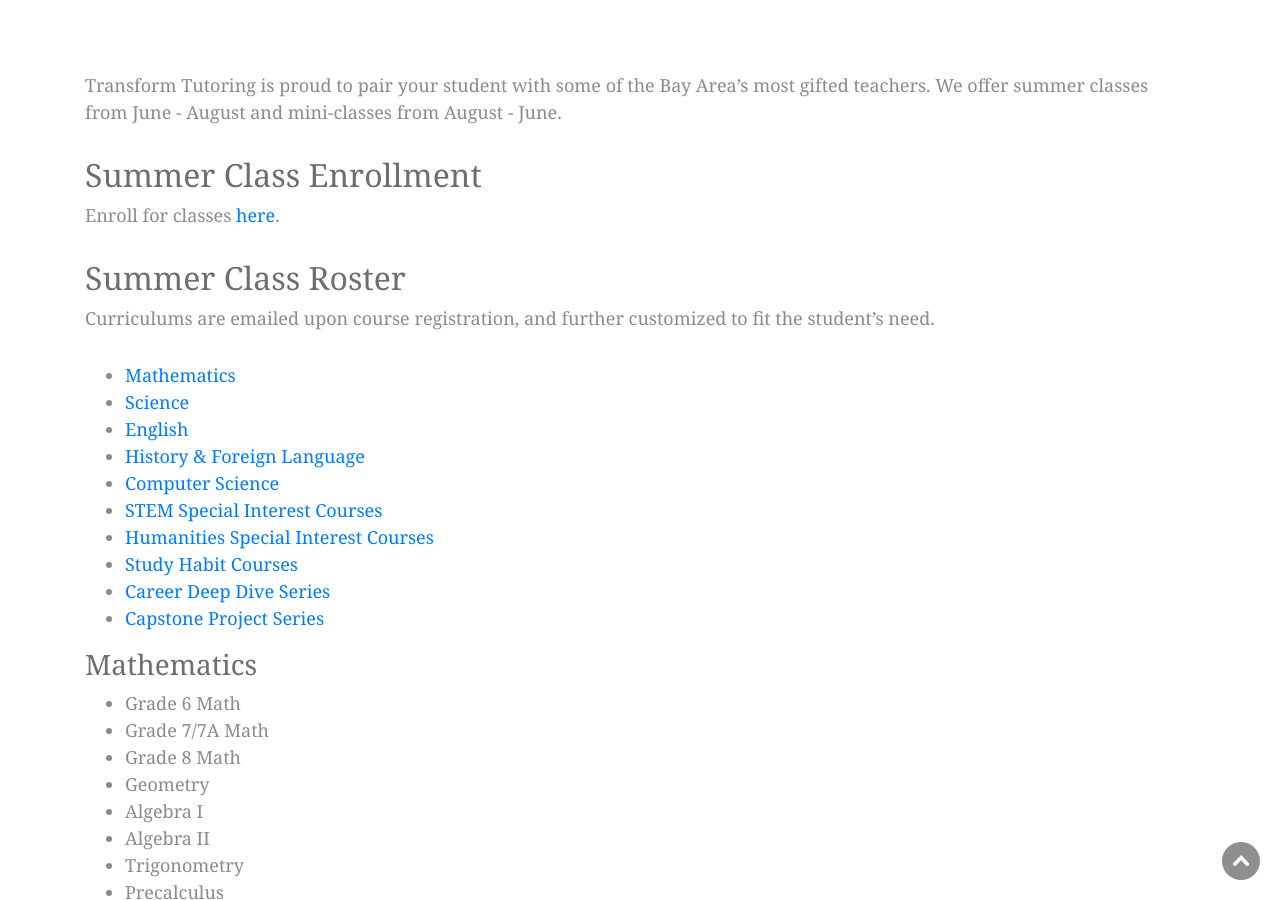
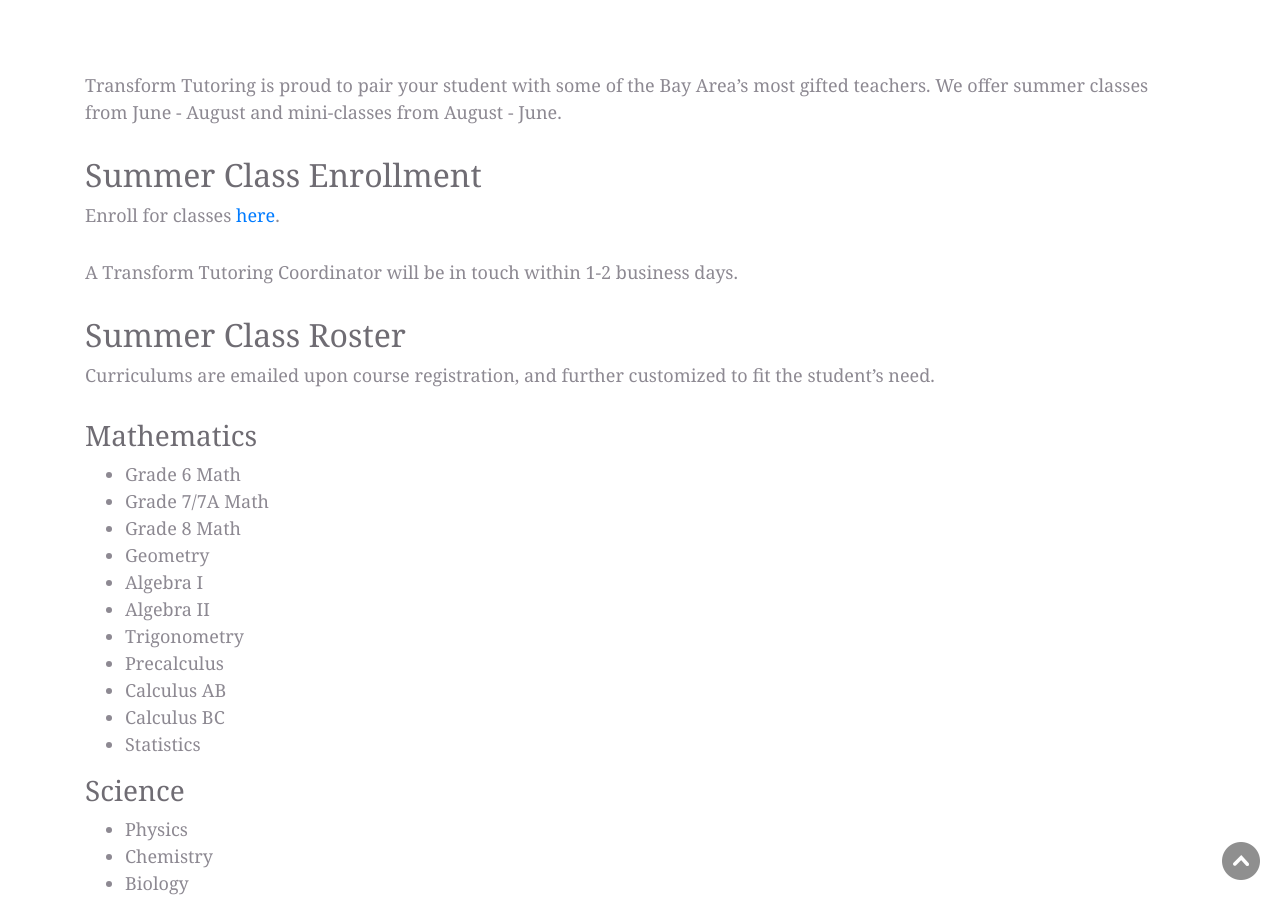
Before and after one commit to transformtutoring/transformtutoring.github.io, a Jekyll site: the page built from _posts/2020-04-19-classes.md, in a window 1280 px wide and 900 px high, scrolled down 1137 px. Built offline with Jekyll 4.4.1, drawn with Linux system fonts in a browser that asks for light colours; comment, search, counter and statistics services are not loaded.

Commit message:
updated content summer classes

```diff
--- a/_posts/2020-04-19-classes.md
+++ b/_posts/2020-04-19-classes.md
@@ -28,21 +28,11 @@
 
 Enroll for classes [here](https://contact639801.typeform.com/to/OeBTvh){:target="_blank"}.
 
+A Transform Tutoring Coordinator will be in touch within 1-2 business days.
+
 ## Summer Class Roster
 
 Curriculums are emailed upon course registration, and further customized to fit the student's need.
-
-* [Mathematics](###Mathematics)
-* [Science](###Science)
-* [English](###English)
-* [History & Foreign Language](###History & Foreign Language)
-* [Computer Science](###Computer Science)
-* [STEM Special Interest Courses](###STEM Special Interest Courses)
-* [Humanities Special Interest Courses](###Humanities Special Interest Courses)
-* [Study Habit Courses](###Study Habit Courses)
-* [Career Deep Dive Series](##Career Deep Dive Series)
-* [Capstone Project Series](##Capstone Project Series)
-
 
 ### Mathematics
 * Grade 6 Math
```
